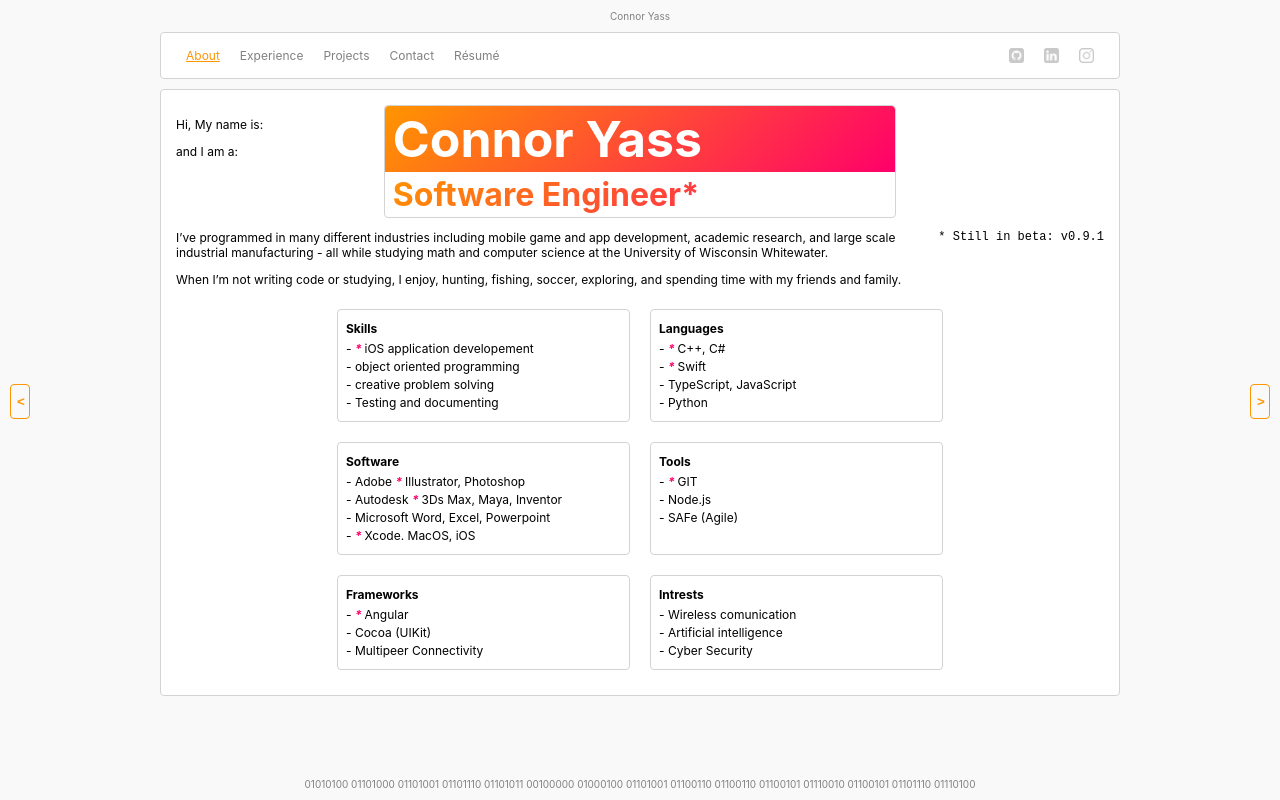
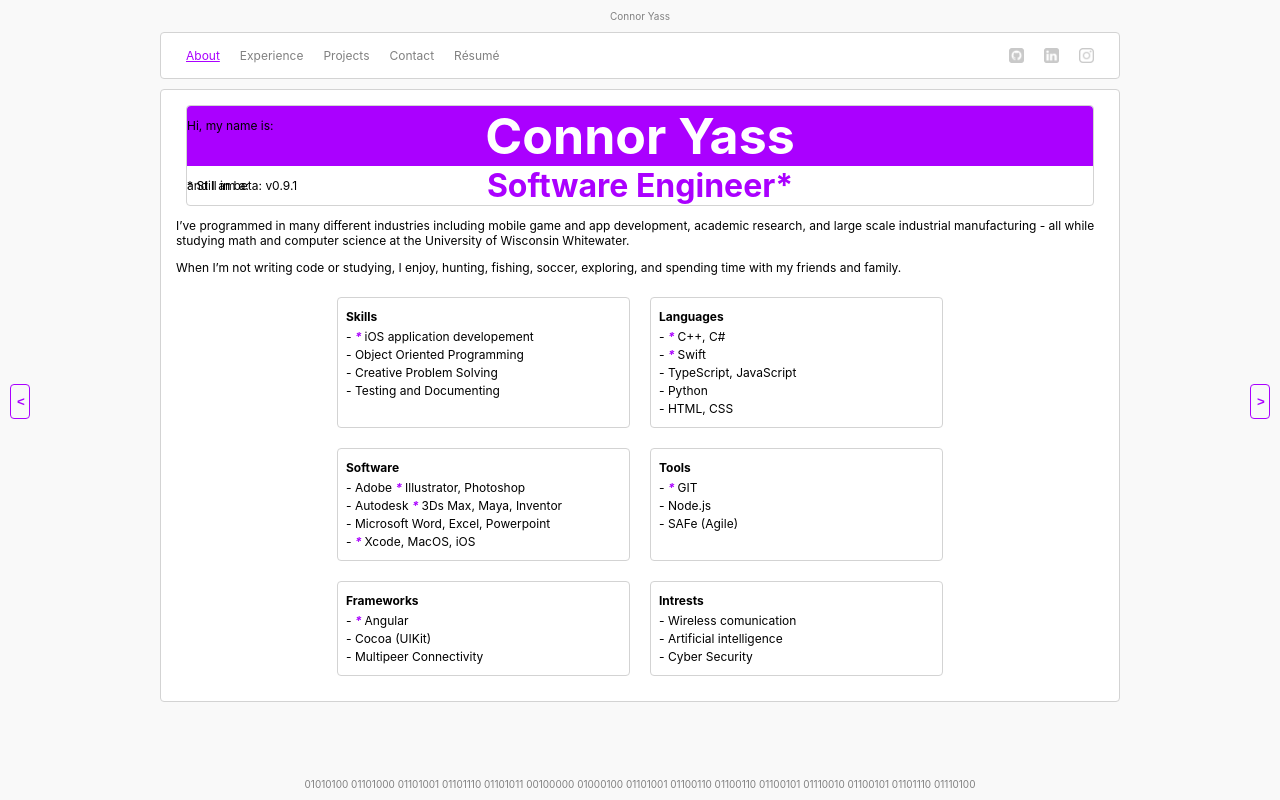
Before and after one commit to yassck02/portfolio, an Angular app in the folder src/: page /home in a window 1280 px wide. Built offline with nearby package versions, Linux system fonts and the light colour scheme.

Commit message:
Updated project detail page to pull readme files from the repositories as HTML using the GitHub API

```diff
--- a/src/src/app/pages/home/home.page.css
+++ b/src/src/app/pages/home/home.page.css
@@ -1,32 +1,34 @@
 
 #title {
-    width: 55%;
     border: 1px solid lightgray;
     background: white;
     border-radius: var(--radius);
-    margin-left: auto;
-    margin-right: auto;
+    text-align: center;
+    margin-left: 10px;
+    margin-right: 10px;
 }
 
-#title * {
-    height: 50%;
+h1 {
+    font-size: 50px;
+    border-top-left-radius: var(--radius);
+    border-top-right-radius: var(--radius);
+    color: white;
     margin: 0;
-    padding: 3px 8px 3px 8px;
 }
 
-#intro {
-    display: inline-block;
-    float: left;
-    height: 100%;
+.right {
+    float: right;
+    position: absolute;
 }
 
-#intro * {
-    height: 50%;
+.left {
+    float: left;
+    position: absolute;
 }
 
-#condition {
-    display: inline-block;
-    float: right;
+h2 {
+    font-size: 32px;
+    margin: 0;
 }
 
 .grid div {
@@ -37,17 +39,6 @@
     max-width: 275px;
     min-width: 200px;
     width: 30%;
-}
-
-h1 {
-    font-size: 50px;
-    border-top-left-radius: var(--radius);
-    border-top-right-radius: var(--radius);
-    color: white;
-}
-
-h2 {
-    font-size: 32px;
 }
 
 em {
--- a/src/src/app/pages/home/home.page.html
+++ b/src/src/app/pages/home/home.page.html
@@ -1,62 +1,60 @@
 
-<div class="header">
-    <div id="intro">
-        <p>Hi, My name is:<p>
-        <p>and I am a:<p>
+<div id="title">
+    <div class="row">
+        <p class="left">Hi, my name is:</p>
+        <h1 class="gradient-background">Connor Yass</h1>
     </div>
-
-    <div id="title">
-        <h1 class="gradient-background">Connor Yass</h1>
+    <div class="row">
+        <p class="left">and I am a:</p>
+        <p class="right">* Still in beta: v0.9.1</p>
         <h2 class="gradient-background clip-text">Software Engineer*</h2>
     </div>
-
-    <p id="condition" class="code">* Still in beta: v0.9.1<p>
 </div>
-
 
 <p>I’ve programmed in many different industries including mobile game and app development, academic research, and large scale industrial manufacturing - all while studying math and computer science at the University of Wisconsin Whitewater.</p>
 <p>When I’m not writing code or studying, I enjoy, hunting, fishing, soccer, exploring, and spending time with my friends and family.</p>
 
 <div class="grid">
-    <div class="skills">
+    <div>
         <h4>Skills</h4>
         <li>- <em>* </em>iOS application developement</li>
-        <li>- object oriented programming</li>
-        <li>- creative problem solving</li>
-        <li>- Testing and documenting</li>
+        <li>- Object Oriented Programming</li>
+        <li>- Creative Problem Solving</li>
+        <li>- Testing and Documenting</li>
     </div>
 
-    <div class="languages">
+    <div>
         <h4>Languages</h4>
         <li>- <em>* </em>C++, C#</li>
         <li>- <em>* </em>Swift</li>
         <li>- TypeScript, JavaScript</li>
         <li>- Python</li>
+        <li>- HTML, CSS</li>
     </div>
 
-    <div class="software">
+    <div>
         <h4>Software</h4>
         <li>- Adobe <em>* </em>Illustrator, Photoshop</li>
         <li>- Autodesk <em>* </em>3Ds Max, Maya, Inventor</li>
         <li>- Microsoft Word, Excel, Powerpoint</li>
-        <li>- <em>* </em>Xcode. MacOS, iOS</li>
+        <li>- <em>* </em>Xcode, MacOS, iOS</li>
     </div>
 
-    <div class="tools">
+    <div>
         <h4>Tools</h4>
         <li>- <em>* </em>GIT</li>
         <li>- Node.js</li>
         <li>- SAFe (Agile)</li>
     </div>
 
-    <div class="frameworks">
+    <div>
         <h4>Frameworks</h4>
         <li>- <em>* </em>Angular</li>
         <li>- Cocoa (UIKit)</li>
         <li>- Multipeer Connectivity</li>
     </div>
 
-    <div class="intrests">
+    <div>
         <h4>Intrests</h4>
         <li>- Wireless comunication</li>
         <li>- Artificial intelligence</li>
--- a/src/src/app/pages/projects/project-detail.page.html
+++ b/src/src/app/pages/projects/project-detail.page.html
@@ -1,17 +1,6 @@
-<div *ngIf="project === undefined">
+<div *ngIf="readme === undefined">
     <p>Loading...</p>
 </div>
-<div *ngIf="project !== undefined">
-    <h1>{{project.title}}</h1>
-    <a class="gh-link" href="https://github.com/yassck02/{{project.title}}">Repository</a>
-
-    <h2>{{project.subtitle}}</h2>
-    <p *ngIf="project.description !== undefined">{{project.description}}</p>
-
-    <div class="gallery">
-        <a href="https://raw.githubusercontent.com/yassck02/{{project.title}}/master/{{image}}"
-        *ngFor="let image of project.images">
-          <img src="https://raw.githubusercontent.com/yassck02/{{project.title}}/master/{{image}}">
-        </a>
-    </div>
+<div *ngIf="readme !== undefined">
+    <div [innerHTML]="readme"></div>
 </div>
--- a/src/src/app/pages/projects/project-detail.page.ts
+++ b/src/src/app/pages/projects/project-detail.page.ts
@@ -1,7 +1,7 @@
 import { Component, OnInit } from '@angular/core';
 import { Router, ActivatedRoute, ParamMap } from '@angular/router';
 
-import { ProjectService, IProject } from '../../services/project.service'
+import { ProjectService } from '../../services/project.service'
 
 @Component({
     templateUrl: './project-detail.page.html',
@@ -9,7 +9,7 @@ import { ProjectService, IProject } from '../../services/project.service'
 })
 export class ProjectDetailPage implements OnInit {
 
-    project: IProject;
+    readme: string;
 
     constructor(
         private route: ActivatedRoute,
@@ -20,9 +20,9 @@ export class ProjectDetailPage implements OnInit {
     ngOnInit() {
         let id = this.route.snapshot.paramMap.get('id');
         this.service.getProject(parseInt(id, 10))
-            .subscribe( (data: IProject) => {
-                this.project = data;
+            .subscribe( (data: any) => {
+                this.readme = data;
+                console.log(data);
             });
     }
-
 }
--- a/src/src/app/pages/projects/projects.page.ts
+++ b/src/src/app/pages/projects/projects.page.ts
@@ -1,6 +1,6 @@
 import { Component, OnInit } from '@angular/core';
 
-import { ProjectService, IProject } from '../../services/project.service'
+import { ProjectService } from '../../services/project.service'
 
 @Component({
     templateUrl: './projects.page.html',
--- a/src/src/app/pages/resume/resume.page.css
+++ b/src/src/app/pages/resume/resume.page.css
@@ -7,7 +7,7 @@ hr {
     border: 0;
     background-color: hsl(var(--hue_0), 100%, 50%);
     width: 100%;
-    height: 2px;
+    height: 1px;
 }
 
 a {
@@ -64,7 +64,6 @@ li {
 }
 
 #portfolio-link {
-    font-weight: bold;
     color: hsl(var(--hue_1), 100%, 50%);
 }
 
--- a/src/src/app/pages/resume/resume.page.html
+++ b/src/src/app/pages/resume/resume.page.html
@@ -22,7 +22,7 @@
         <p class="date">Expected Dec '19</p>
         <li>University of Wisconsin Whitewater</li>
         <li>Major: <strong>Computer Science</strong> and <strong>Applied Mathematics</strong> double major</li>
-        <li>Cumulative GPA : 3.8/4.0   Computer Science GPA : <strong>4.0</strong>/4.0</li>
+        <li>Cumulative GPA : 3.8/4.0 - Computer Science GPA : <strong>4.0</strong>/4.0</li>
     </div>
 
     <div class="course-work">
--- a/src/src/app/services/project.service.ts
+++ b/src/src/app/services/project.service.ts
@@ -1,33 +1,27 @@
 import { Injectable } from '@angular/core';
 import { Observable } from "rxjs";
-import { HttpClient } from "@angular/common/http";
-
-export interface IProject {
-    title: string;
-    subtitle: string;
-    repoUrl: string;
-    images: string[];
-}
+import { HttpClient, HttpHeaders, HttpParams } from "@angular/common/http";
 
 @Injectable({
   providedIn: 'root',
 })
 export class ProjectService {
 
-    private _profile_url: string = "https://raw.githubusercontent.com/yassck02";
-    private _manifest_filename: string = "manifest.json";
+    private _api_endpoint: string = "https://api.github.com/repos/yassck02/";
 
-    getProject(id: number):Observable<IProject> {
-        var url = this._profile_url + "/" + PROJECT_REFS[id] + "/master/" + this._manifest_filename;
-        return this.http.get<IProject>( url );
+    getProject(id: number):Observable<html> {
+        let head = new HttpHeaders({
+            'Accept': 'application/vnd.github.v3.html',
+         })
+         // ex: curl -H "Accept: application/vnd.github.v3.html" https://api.github.com/repos/yassck02/Spirographer/readme
+        let url = this._api_endpoint + PROJECT_REFS[id] + "/readme";
+        console.log(url);
+        return this.http.get(url, { headers: head, responseType: 'text'});
     }
 
     constructor(private http: HttpClient) { }
 
-    getProjectRefs(): string[] {
-        return PROJECT_REFS;
-    }
-
+    getProjectRefs(): string[] { return PROJECT_REFS; }
 }
 
 export const PROJECT_REFS: string[] = [
--- a/src/src/styles.css
+++ b/src/src/styles.css
@@ -1,15 +1,12 @@
 
 :root {
-    --light_0: 0;
-    --light_1: 10;
-    --light_2: 20;
-    --light_3: 30;
-
-    --color: blue;
     --radius: 4px;
 
-    --hue_0: 35;
-    --hue_1: 335;
+    --hue_0: 280;
+    --hue_1: 280;
+
+    --hue_0a: 335;
+    --hue_1a: 35;
 }
 
 ::selection {
```
